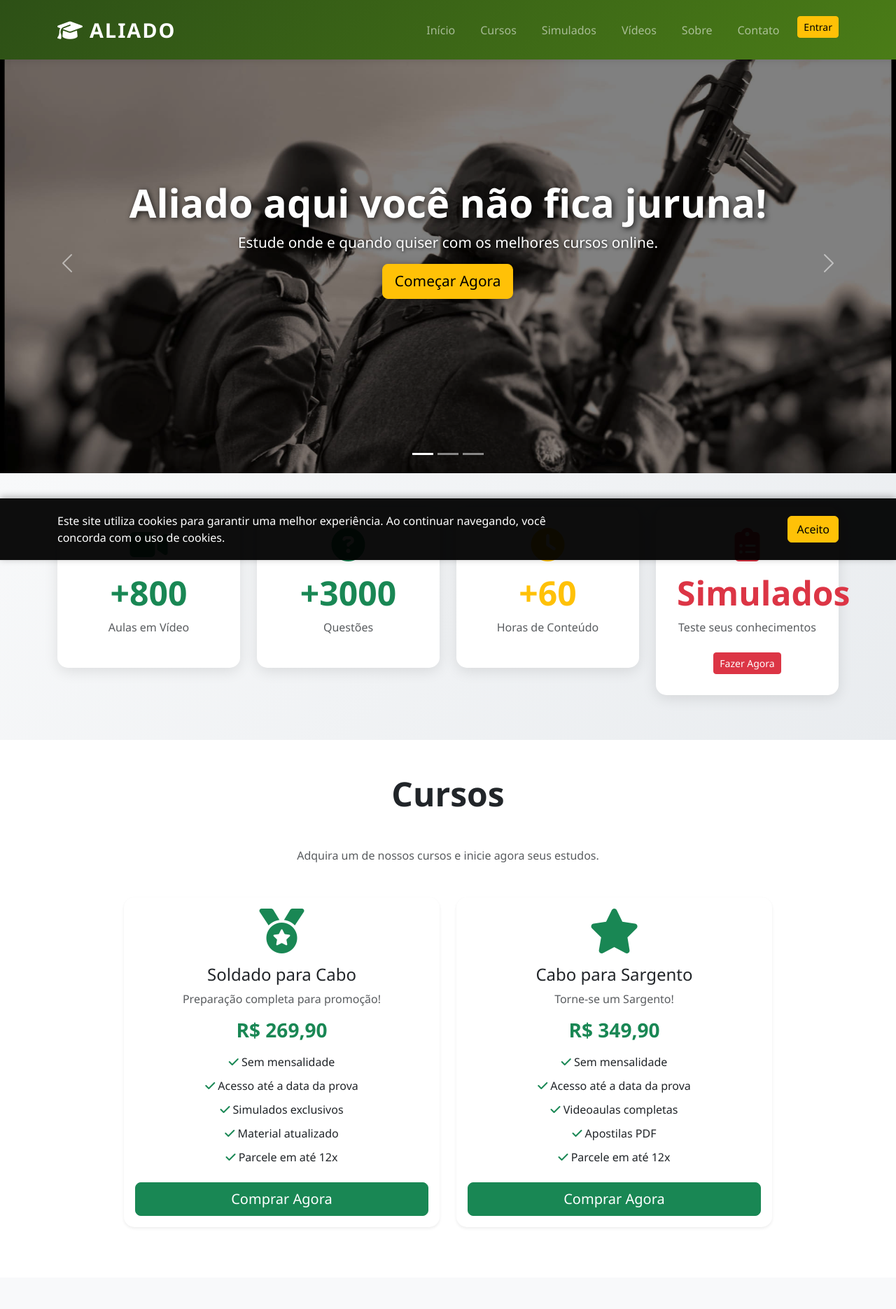
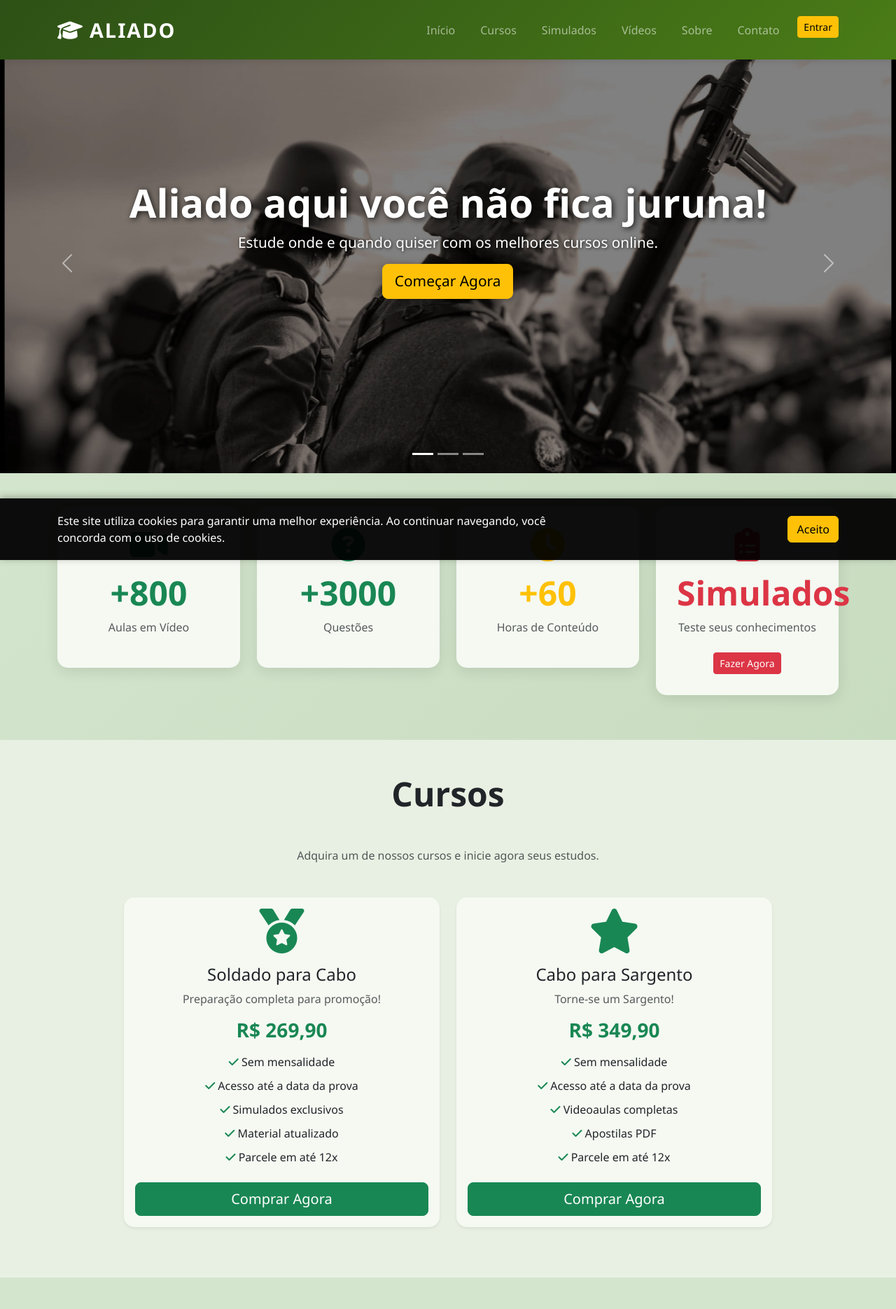
Before and after one commit to naval288/aliado, a PHP site: page / in a window 1280 px wide. Shown: the top 1870 px of the page at 70% size. Run offline with PHP 8.4, Linux system fonts and the light colour scheme.

Commit message:
Alterado fundo branco para verde musgo

```diff
--- a/index.html
+++ b/index.html
@@ -127,7 +127,7 @@
     </section>
 
     <!-- Cursos -->
-    <section id="cursos" class="py-5">
+    <section id="cursos" class="py-5" style="background: #e8f0e3;">
         <div class="container">
             <h2 class="text-center mb-5 display-5 fw-bold">Cursos</h2>
             <p class="text-center text-muted mb-5">Adquira um de nossos cursos e inicie agora seus estudos.</p>
@@ -173,7 +173,7 @@
     </section>
 
     <!-- Vídeos -->
-    <section id="videos" class="py-5 bg-light">
+    <section id="videos" class="py-5 bg-light-green">
         <div class="container">
             <h2 class="text-center mb-5 display-5 fw-bold">Vídeos do Canal</h2>
             <div class="row">
--- a/style.css
+++ b/style.css
@@ -18,6 +18,7 @@ body {
     font-family: 'Segoe UI', Tahoma, Geneva, Verdana, sans-serif;
     overflow-x: hidden;
     scroll-behavior: smooth;
+    background-color: #e8f0e3;
 }
 
 /* Navbar */
@@ -60,6 +61,11 @@ body {
 
 .bg-primary {
     background: linear-gradient(135deg, #2d5016 0%, #4a7c17 100%) !important;
+}
+
+/* Classe para fundo verde claro */
+.bg-light-green {
+    background: #d4e5cd !important;
 }
 
 /* Carrossel */
@@ -115,12 +121,12 @@ body {
 
 /* Estatísticas */
 .stats-section {
-    background: linear-gradient(135deg, #f8f9fa 0%, #e9ecef 100%);
+    background: linear-gradient(135deg, #d4e5cd 0%, #c8dcc0 100%);
 }
 
 .stat-card {
     padding: 30px;
-    background: white;
+    background: #f5f9f2;
     border-radius: 15px;
     box-shadow: 0 5px 20px rgba(0, 0, 0, 0.1);
     transition: transform 0.3s ease, box-shadow 0.3s ease;
@@ -145,6 +151,7 @@ body {
     border-radius: 15px;
     overflow: hidden;
     transition: all 0.3s ease;
+    background: #f5f9f2;
 }
 
 .curso-card:hover {
@@ -179,6 +186,7 @@ body {
     border-radius: 15px;
     overflow: hidden;
     transition: transform 0.3s ease, box-shadow 0.3s ease;
+    background: #f5f9f2;
 }
 
 .video-card:hover {
@@ -187,6 +195,10 @@ body {
 }
 
 /* Sobre */
+#sobre {
+    background: #f5f9f2;
+}
+
 #sobre img {
     transition: transform 0.3s ease;
 }
```
Also changed, not shown: simulados.html (+5 -5 lines).
